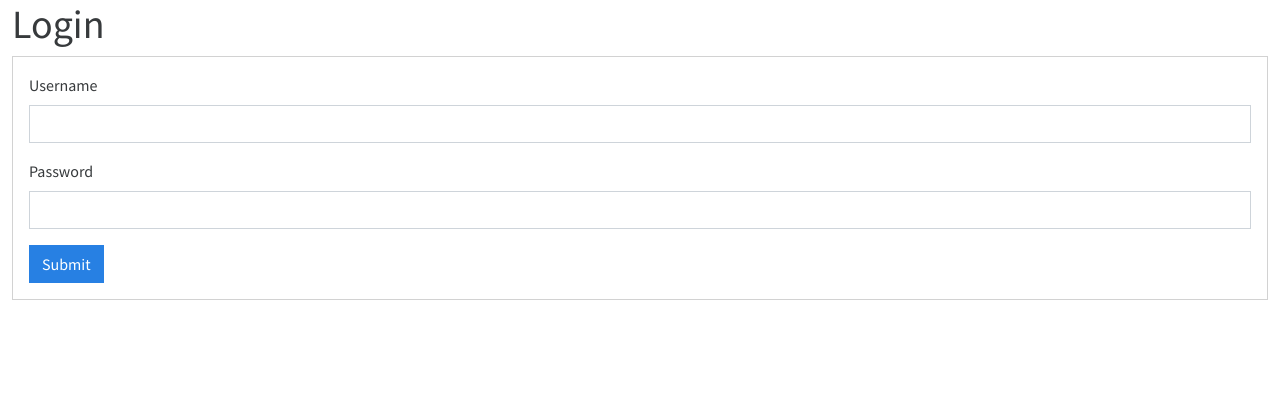
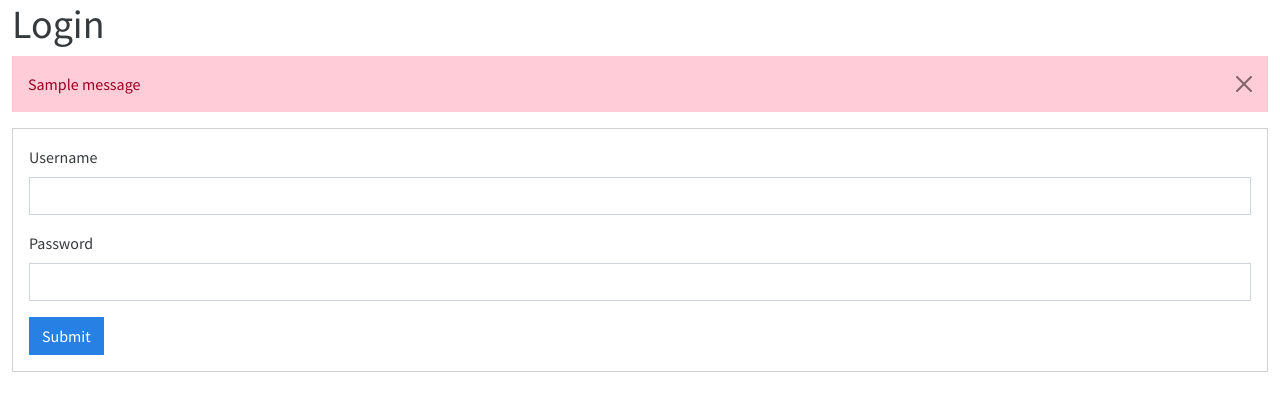
Before and after one commit to smhussain5/HCP-Django-Python, a Django app: page /login in a window 1280 px wide. Shown: the part 56-467 px from the top of the page. Run offline with Django 5.2, Linux system fonts and the light colour scheme; tables that the repository leaves empty hold one stand-in row (values such as "Sample post"); one stand-in notice (Sample message) is shown; some libraries are stand-ins or nearby versions.

Commit message:
Added login/logout functionality

```diff
--- a/docfinder/base/templates/base/login.html
+++ b/docfinder/base/templates/base/login.html
@@ -9,6 +9,16 @@ Login
 {% endblock %}
 
 {% block content %}
+
+{% if messages %}
+  {% for message in messages %}
+    <div class="alert alert-danger alert-dismissible fade show" role="alert">
+      {{ message }}
+      <button type="button" class="btn-close" data-bs-dismiss="alert" aria-label="Close"></button>
+    </div>
+  {% endfor %}
+{% endif %}
+
 <div class="card">
   <div class="card-body">
     <form action="{% url 'login' %}" method="POST">
--- a/docfinder/base/templates/base/navbar.html
+++ b/docfinder/base/templates/base/navbar.html
@@ -12,7 +12,7 @@
         <ul class="navbar-nav justify-content-end flex-grow-1 pe-3">
           <div class="btn-group" role="group" aria-label="Basic example">
             {% if user.is_authenticated %}
-              <a type="button" class="btn btn-outline-danger" href="{% url 'register' %}">Logout</a>
+              <a type="button" class="btn btn-outline-danger" href="{% url 'logout' %}">Logout</a>
             {% else %}
               <a type="button" class="btn btn-outline-primary" href="{% url 'login' %}">Login</a>
               <a type="button" class="btn btn-outline-light" href="{% url 'register' %}">Register</a>
--- a/docfinder/base/templates/base/physician.html
+++ b/docfinder/base/templates/base/physician.html
@@ -4,13 +4,10 @@
 {{physician.first_name}} {{physician.last_name}}, {{physician.degree_type}}
 {% endblock %}
 
-{% block heading %}
-{{physician.first_name}} {{physician.last_name}}, {{physician.degree_type}}
-{% endblock %}
-
 {% block content %}
 <div class="card">
   <ul class="list-group list-group-flush">
+    <li class="list-group-item"><strong>Name:&nbsp;</strong>{{physician.first_name}} {{physician.last_name}}, {{physician.degree_type}}</li>
     <li class="list-group-item"><strong>Specialty:&nbsp;</strong>{{physician.specialty}}</li>
     <li class="list-group-item"><strong>About Me:&nbsp;</strong>{{physician.about_me}}</li>
     <li class="list-group-item"><strong>Phone Number:&nbsp;</strong>{{physician.phone_number}}</li>
--- a/docfinder/base/urls.py
+++ b/docfinder/base/urls.py
@@ -5,6 +5,7 @@ from . import views
 urlpatterns = [
     path("", views.index, name="index"),
     path("login", views.login_user, name="login"),
+    path("logout", views.logout_user, name="logout"),
     path("register", views.register_user, name="register"),
     path("physician/<int:pk>", views.by_physician, name="physician"),
     path("specialty/<int:pk>", views.by_specialty, name="specialty"),
--- a/docfinder/base/views.py
+++ b/docfinder/base/views.py
@@ -1,3 +1,4 @@
+from django.contrib.auth.decorators import login_required
 from django.shortcuts import render, redirect
 from django.contrib.auth import authenticate, login, logout
 from django.contrib import messages
@@ -6,6 +7,7 @@ from .models import Physician, Specialty
 # Create your views here.
 
 
+@login_required(login_url="login")
 def index(request):
     specialties = Specialty.objects.all().order_by("name")
     physicians = Physician.objects.all().order_by("last_name")
@@ -25,12 +27,21 @@ def login_user(request):
         user = authenticate(request, username=username, password=password)
         if user is not None:
             login(request, user)
+            messages.success(request, "Woo! You're logged in! 🎉")
             return redirect("/", context)
         else:
-            messages.error(request, "Uh-oh! There was an error! Try again?")
+            messages.error(request, "Uh-oh! There was an error logging you in! Try again?")
             return render(request, 'base/login.html', context)
     else:
         return render(request, 'base/login.html', context)
+
+
+def logout_user(request):
+    specialties = Specialty.objects.all().order_by("name")
+    context = {}
+    context["specialties"] = specialties
+    logout(request)
+    return redirect("/", context)
 
 
 def register_user(request):
@@ -40,6 +51,7 @@ def register_user(request):
     return render(request, 'base/register.html', context)
 
 
+@login_required(login_url="login")
 def by_physician(request, pk):
     specialties = Specialty.objects.all().order_by("name")
     physician_record = Physician.objects.get(id=pk)
@@ -49,6 +61,7 @@ def by_physician(request, pk):
     return render(request, 'base/physician.html', context)
 
 
+@login_required(login_url="login")
 def by_specialty(request, pk):
     specialties = Specialty.objects.all().order_by("name")
     specialty = Specialty.objects.get(id=pk)
```
Also changed, not shown: docfinder/base/templates/base/index.html (+10 -0 lines).
